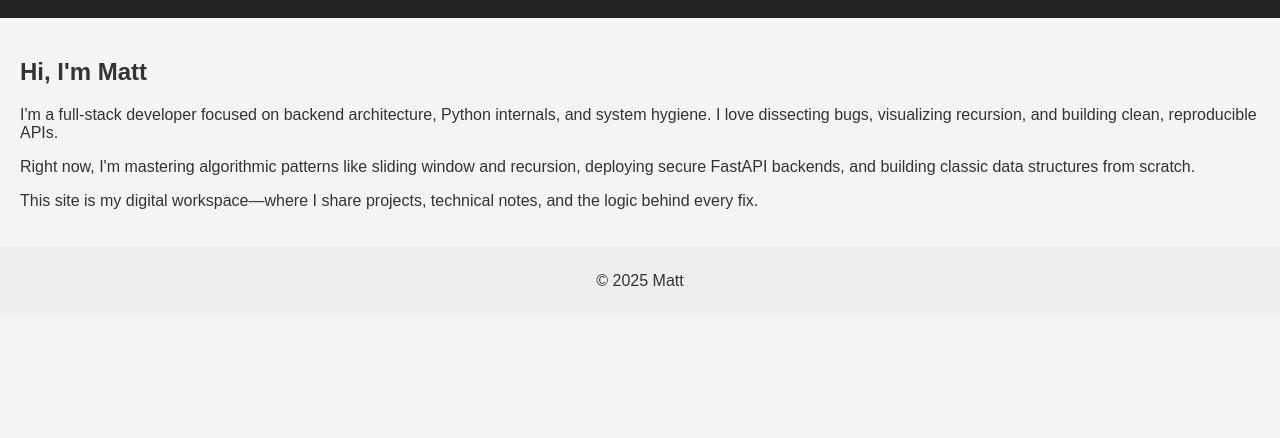
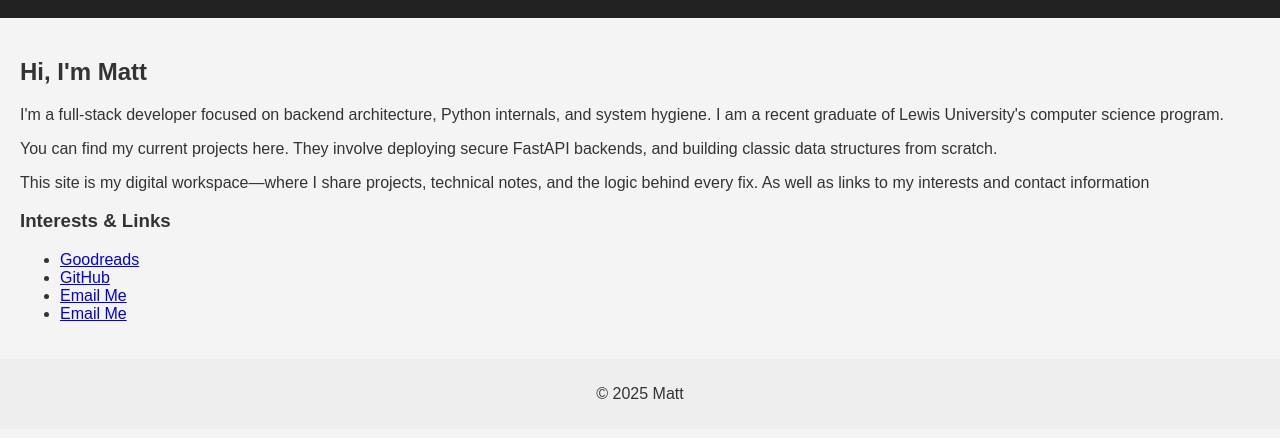
Before and after one commit to mjcrow/matt-portfolio, a plain HTML site: page about.html in a window 1280 px wide. Shown: the part 120-558 px from the top of the page. Drawn offline with Linux system fonts and the light colour scheme.

```diff
--- a/about.html
+++ b/about.html
@@ -19,10 +19,22 @@
   <main>
     <section>
       <h2>Hi, I'm Matt</h2>
-      <p>I'm a full-stack developer focused on backend architecture, Python internals, and system hygiene. I love dissecting bugs, visualizing recursion, and building clean, reproducible APIs.</p>
-      <p>Right now, I'm mastering algorithmic patterns like sliding window and recursion, deploying secure FastAPI backends, and building classic data structures from scratch.</p>
-      <p>This site is my digital workspace—where I share projects, technical notes, and the logic behind every fix.</p>
+      <p>I'm a full-stack developer focused on backend architecture, Python internals, and system hygiene. I am a recent graduate of Lewis University's computer science program.</p>
+      <p>You can find my current projects here.  They involve deploying secure FastAPI backends, and building classic data structures from scratch.</p>
+      <p>This site is my digital workspace—where I share projects, technical notes, and the logic behind every fix.  As well as links to my interests and contact information</p>
     </section>
+
+    <section>
+  <h3>Interests & Links</h3>
+  <ul>
+    <li><a href="https://www.goodreads.com/user/show/41924837-matt" target="_blank">Goodreads</a></li>
+    <li><a href="https://github.com/mjcrow" target="_blank">GitHub</a></li>
+    <li><a href="https://www.chess.com/member/captcrow2112">Email Me</a></li>
+    <li><a href="https://discordapp.com/users/973241840889372692">Email Me</a></li>
+  </ul>
+</section>
+
+
   </main>
 
   <footer>
```
Also changed, not shown: projects.html (+5 -3 lines).
